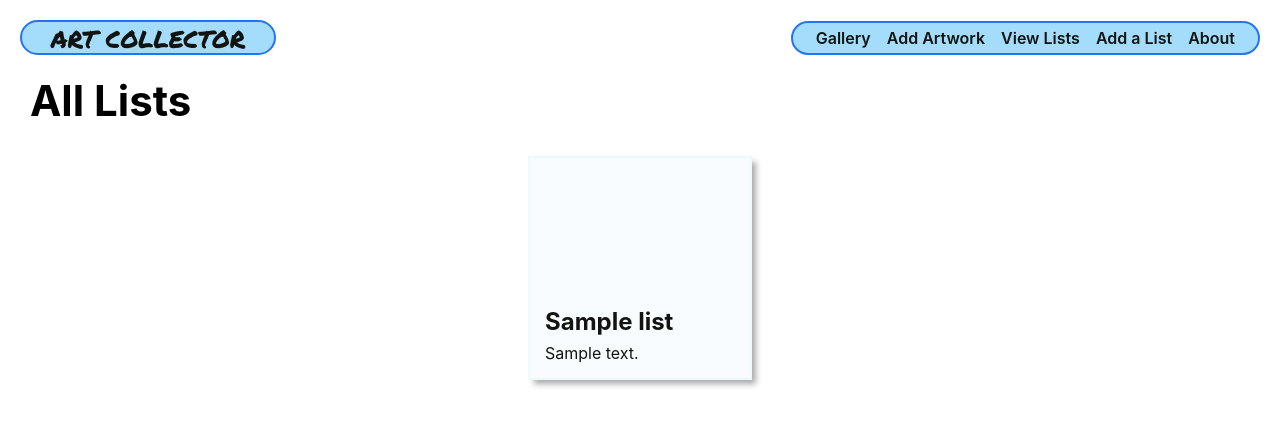
After one commit to ashleylaisure/art_collector, a Django app: page /list/ in a window 1280 px wide. The commit adds this page. Shown: the top 426 px of the page. Run offline with Django 5.2, Linux system fonts and the light colour scheme; tables that the repository leaves empty hold one stand-in row (values such as "Sample post").

Commit message:
Adding a third model

```diff
--- a/my_app/admin.py
+++ b/my_app/admin.py
@@ -1,5 +1,6 @@
 from django.contrib import admin
-from .models import Art, Copy
+from .models import Art, Copy, List
 # Register your models here.
 admin.site.register(Art)
 admin.site.register(Copy)
+admin.site.register(List)
--- a/my_app/models.py
+++ b/my_app/models.py
@@ -12,6 +12,7 @@ medium_choices = (
     ('graphite', 'Graphite/Charcoal'),
     ('color_pencils', 'Colored Pencils'),
     ('mixed_media', 'Mixed Media'),
+    ('other', 'Other'),
 )
 
 movement_choices = (
@@ -32,13 +33,25 @@ movement_choices = (
     ('rococo', 'Rococo'),
     ('surrealism', 'Surrealism'),
 )
+color_choices = (
+    ('aliceBlue', 'Alice Blue'),
+    ('aquamarine', 'Aquamarine'),
+    ('chartreuse', 'Chartreuse'),
+    ('coral', 'Coral'),
+    ('crimson', 'Crimson'),
+    ('seaGree', 'Dark Sea Green'),
+    ('deepPink','Deep Pink'),
+    ('dodgerBlue', 'Dodger Blue'),
+    ('slateGray', 'Slate Gray'),
+    ('tomato', 'Tomato'),
+)
 # Create your models here.
 class Art(models.Model):
     title = models.CharField(max_length=100)
     artist = models.CharField(max_length=100)
     date = models.CharField('Year Completed', max_length=50)
     medium = models.CharField(max_length=100, choices=medium_choices)
-    movement = models.CharField(max_length=100, choices=movement_choices)
+    movement = models.CharField(max_length=100, choices=movement_choices, blank=True, null=True)
     location = models.CharField(max_length=200, default="unknown")
     viewed = models.BooleanField("Viewed in Person", default=False)
     image = models.URLField(max_length=200)
@@ -65,3 +78,14 @@ class Copy(models.Model):
     class Meta:
         ordering = ['-date']
         # "-" newest dates with appear first
+
+class List(models.Model):
+    name = models.CharField(max_length=50)
+    color = models.CharField(max_length=20, choices=color_choices)
+    notes = models.CharField(max_length=150)
+
+    def __str__(self):
+        return self.name
+
+    def get_absolute_url(self):
+        return reverse("list_detail", kwargs={"pk": self.id})
--- /dev/null
+++ b/my_app/static/css/list/list-index.css
@@ -0,0 +1,64 @@
+.card-container {
+  padding: 0 40px;
+  display: flex;
+  justify-content: center;
+  flex-wrap: wrap;
+}
+
+.card {
+  width: 224px;
+  height: 224px;
+  margin: 10px;
+  border: solid 2px;
+  box-shadow: var(--card-box-shadow);
+  position: relative;
+}
+
+.card-bg {
+  opacity: 0.4;
+  position: absolute;
+  display: inline-flex;
+  top: 0;
+  left: 0;
+  width: 100%;
+  height: 100%;
+}
+
+.card-content {
+  padding: 15px;
+  height: 100%;
+  width: 100%;
+  display: flex;
+  align-items: flex-start;
+  justify-content: flex-end;
+  flex-direction: column;
+}
+
+.card > a {
+  position: absolute;
+  top: 0;
+  left: 0;
+  width: 100%;
+  height: 100%;
+  display: inline-block;
+  text-decoration: none;
+  color: var(--text-color);
+}
+
+.card h2 {
+  margin: 7px 0;
+  font-size: var(--font-xl);
+}
+
+.card p {
+  margin: 0;
+  font-size: var(--font-reg);
+}
+
+.page-header > img {
+  margin-left: 10px;
+}
+
+.page-header > img:first-of-type {
+  margin-left: 15px;
+}
--- a/my_app/templates/about.html
+++ b/my_app/templates/about.html
@@ -5,7 +5,9 @@
 <hr />
 
 <p class="page-content">
-    I like long romatic walks down the produce aisle. Also, I am currently job seeking!
+    The art collector is a resource created for students of the Evolve Artist Program.
+    The last block of study is Master Copy. Due to my limited education in master copy painting,
+    I wanted a place to collect artworks I come across, as well as other students' work, in Block 8.
 </p>
 
 {% endblock content %}
--- a/my_app/templates/base.html
+++ b/my_app/templates/base.html
@@ -25,6 +25,8 @@
             <ul>
                 <li><a href="{% url "art-index" %}">Gallery</a></li>
                 <li><a href="{% url "art-create" %}">Add Artwork</a></li>
+                <li><a href="{% url "list-index" %}">View Lists</a></li>
+                <li><a href="{% url "list-create" %}">Add a List</a></li>
                 <li><a href="{% url "about" %}">About</a></li>
             </ul>
         </nav>
--- /dev/null
+++ b/my_app/templates/my_app/list_list.html
@@ -0,0 +1,30 @@
+{% extends "base.html" %} {% load static %}
+
+{% block head %}
+<link rel="stylesheet" href="{% static "css/list/list-index.css" %}">
+{% endblock head %}
+
+{% block content %}
+<section class="page-header">
+    <h1>All Lists</h1>
+    <img src="" alt="">
+    <img src="" alt="">
+    <img src="" alt="">
+    <img src="" alt="">
+</section>
+
+<section class="card-container">
+    {% for list in list_list %}
+        <div class="card" style="border-color: {{list.color}}">
+            <div class="card-bg" style="background-color: {{list.color}}"></div>
+            <a href="{% url "list-detail" list.id %}">
+                <div class="card-content">
+                    <h2>{{list.name}}</h2>
+                    <p>{{list.notes}}</p>
+                </div>
+            </a>
+
+        </div>
+    {% endfor %}
+</section>
+{% endblock content %}
--- a/my_app/urls.py
+++ b/my_app/urls.py
@@ -10,4 +10,9 @@ urlpatterns = [
     path('art/<int:pk>/update', views.ArtUpdate.as_view(), name='art-update'),
     path('art/<int:pk>/delete/', views.ArtDelete.as_view(), name="art-delete"),
     path('art/<int:art_id>/add-copy/', views.add_copy, name="add-copy"),
+    path('list/create', views.ListCreate.as_view(), name='list-create'),
+    path('list/<int:pk>/', views.ListDetail.as_view(), name='list-detail'),
+    path('list/', views.ListList.as_view(), name='list-index'),
+    path('list/<int:pk>/update', views.ListUpdate.as_view(), name='list-update'),
+    path('list/<int:pk>/delete/', views.ListDelete.as_view(), name='list-delete'),
 ]
--- a/my_app/views.py
+++ b/my_app/views.py
@@ -1,6 +1,7 @@
 from django.shortcuts import render, redirect
 from django.views.generic.edit import CreateView, UpdateView, DeleteView
-from .models import Art
+from django.views.generic import ListView, DetailView
+from .models import Art, List
 from .forms import CopyForm
 # from django.http import HttpResponse
 
@@ -62,3 +63,21 @@ class ArtUpdate(UpdateView):
 class ArtDelete(DeleteView):
     model = Art
     success_url = '/art/'
+
+class ListCreate(CreateView):
+    model = List
+    fields = '__all__'
+
+class ListList(ListView):
+    model = List
+
+class ListDetail(DetailView):
+    model = List
+
+class ListUpdate(UpdateView):
+    model = List
+    fields = '__all__'
+
+class ListDelete(DeleteView):
+    model = List
+    success_url = '/list/'
```
Also changed, not shown: my_app/static/css/list/list-detail.css (added, +52 -0 lines), my_app/templates/my_app/list_confirm_delete.html (added, +19 -0 lines), my_app/templates/my_app/list_detail.html (added, +17 -0 lines), my_app/templates/my_app/list_form.html (added, +27 -0 lines), my_app/migrations/0013_list_alter_art_medium_alter_art_movement.py (added).
